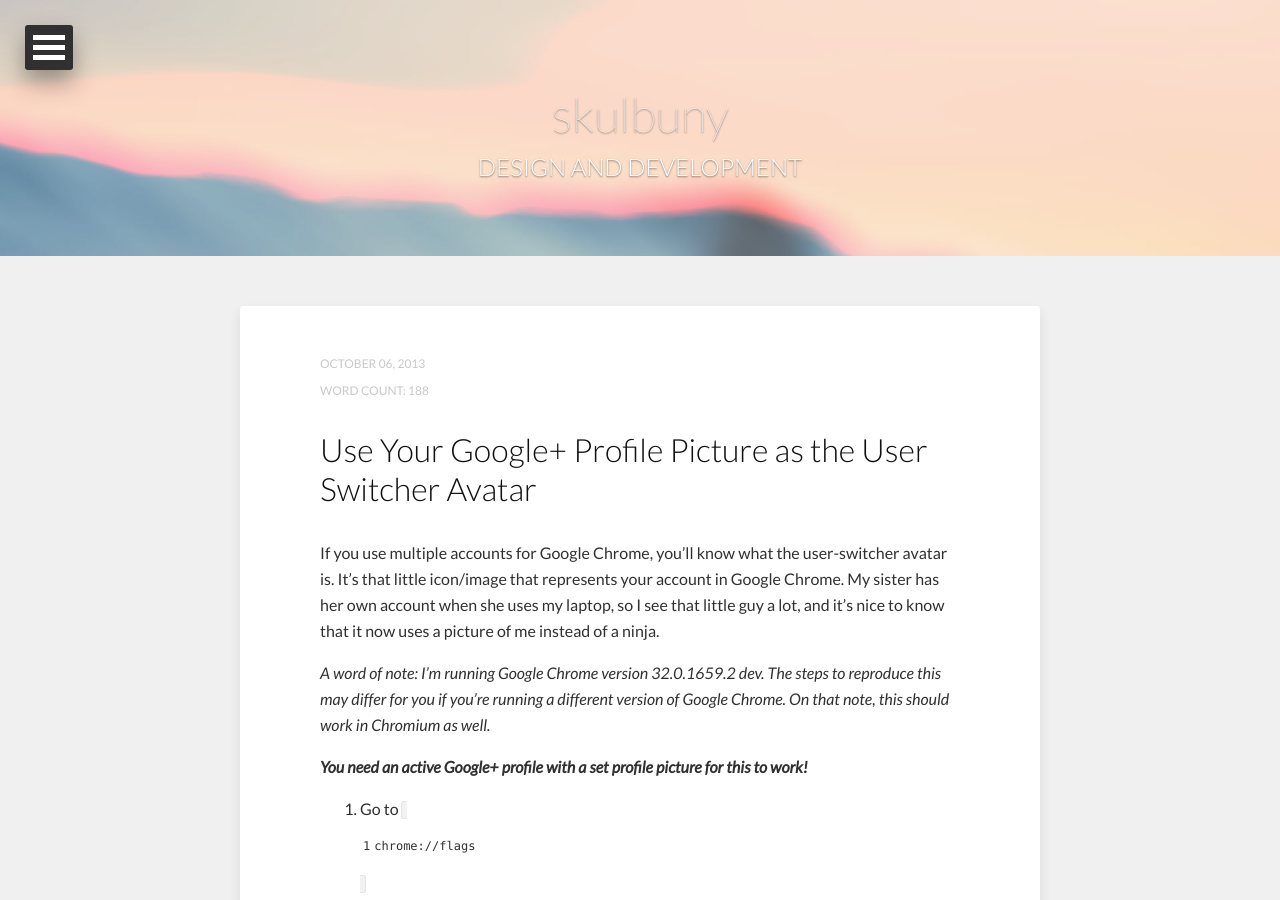
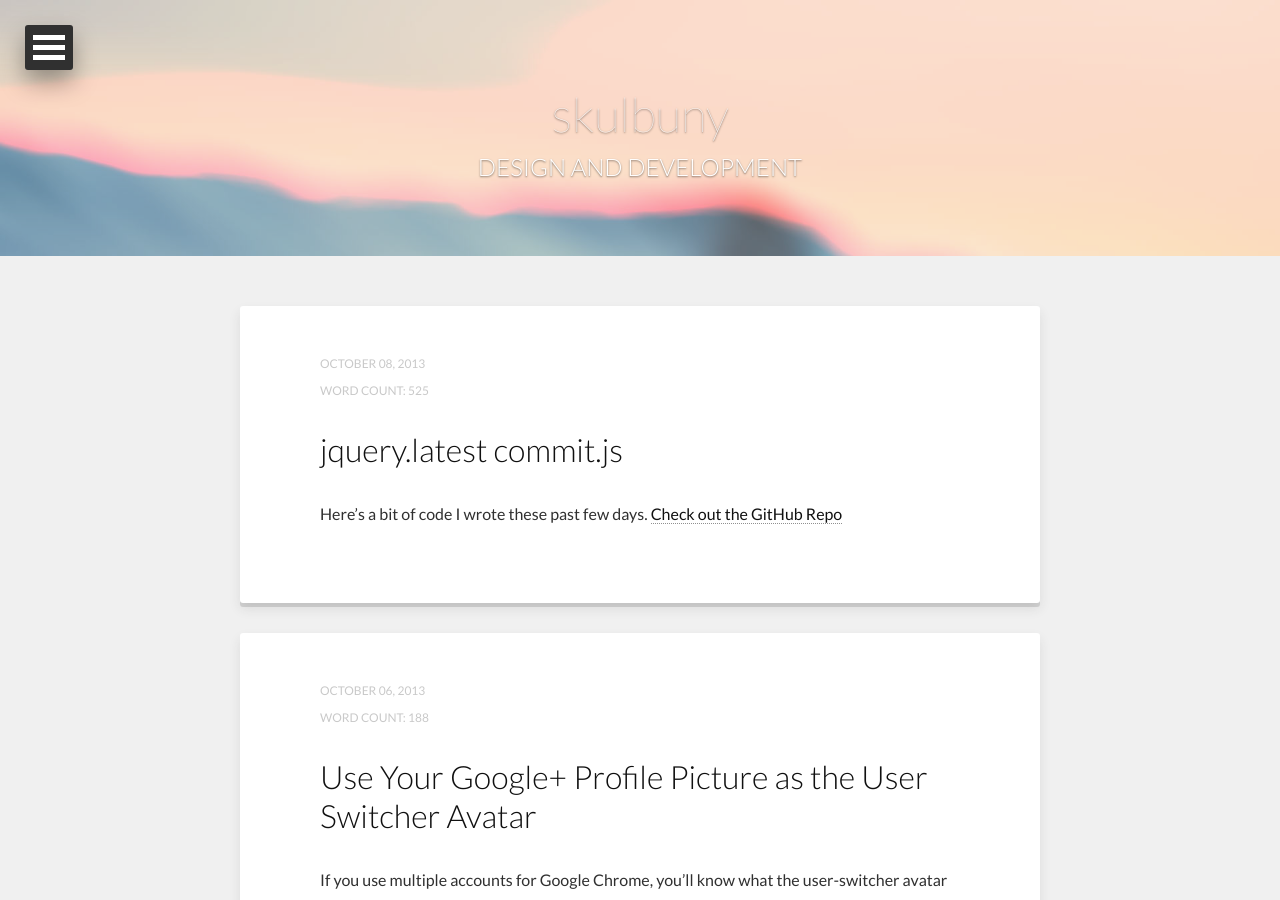
Before and after one commit to outcastgeek/skulbuny.com, a Jekyll site: the page built from index.html, in a window 1280 px wide and 900 px high. Built offline with Jekyll 4.4.1, drawn with Linux system fonts in a browser that asks for light colours; nearby versions of some CDN libraries; the list of posts is cut into pages by our own code; some of the changed lines change nothing that is shown; some of the changed text lies outside the part shown.

Commit message:
New post

```diff
--- /dev/null
+++ b/_posts/2013-10-08-jquerylatest-commitjs.md
@@ -0,0 +1,60 @@
+---
+layout: post
+title: "jquery.latest commit.js"
+subtitle:
+description: "A lightweight jQuery plugin to display your latest commit."
+link:
+date: 2013-10-08
+tags: [code jquery GitHub]
+category: post
+image:
+  feature:
+  thumb:
+  credit:
+  creditlink:
+share: true
+---
+
+Here's a bit of code I wrote these past few days. [Check out the GitHub Repo](http://github.com/skulbuny/jquery.latest-commit.js)
+
+<!--more-->
+
+{% highlight javascript %}
+// Written by Sean Clayton
+// 2013-10-08
+// http://github.com/skulbuny/jquery.latest-commit.js
+jQuery(document).ready(function($){
+  $('.latest-commit').each(function(){ // Attach to any div/section/whatever with this class
+    var $container = $(this), $commit,
+      repo = $container.data('github'),
+      username = repo.split('/')[0],
+      repoName = repo.split('/')[1],
+      userUrl = "http://github.com/" + username, // Gets your user url
+      repoUrl = "http://github.com/" + username + '/' + repoName; // Gets your repo url
+      $commit = $(
+        '<div>' + // Needs to be wrapped.
+        // ADD DESIRED CLASSES TO HTML TAGS BELOW!
+        '<a class="commit-file" href="#" target="_blank"></a></p>' + // Link to commit file
+        '<span>Commit Message: </span><span class="commit"></span>' + // Displays commit message
+        '<p><a class="commit-link" href="#" target="_blank"></a></p>' + // Creates link to commit
+        '</div>'
+      );
+    $commit.appendTo($container);
+    $.ajax({
+      url: 'https://api.github.com/repos/' + repo + '/commits/master', // Sets url to your commit index
+      dataType: 'jsonp',
+      success: function(results) {
+        var repo = results.data, date, pushed_at = 'unknown';
+        var commitUrl = repo.html_url; // Grabs URL of the commit
+        var fullsha = repo.sha; // Grabs SHA of Commit
+        var sha = fullsha.substring(0,10); // Truncates SHA to 10 characters, just like GitHub does
+        var file = repo.files[0].filename; // Grabs the first filename
+        var fileUrl = repo.files[0].blob_url; // URL to the aforementioned file
+        $commit.find('.commit').text(repo.commit.message); // Outputs commit message
+        $commit.find('.commit-file').attr('href',fileUrl).text(file); // Adds file url to the changed file, and displays the file path/name
+        $commit.find('.commit-link').attr('href',commitUrl).text(sha); // Adds link to commit and commit SHA
+      }
+    });
+  });
+});
+{% endhighlight %}
```
Also changed, not shown: tags.html (line endings or trailing spaces).
